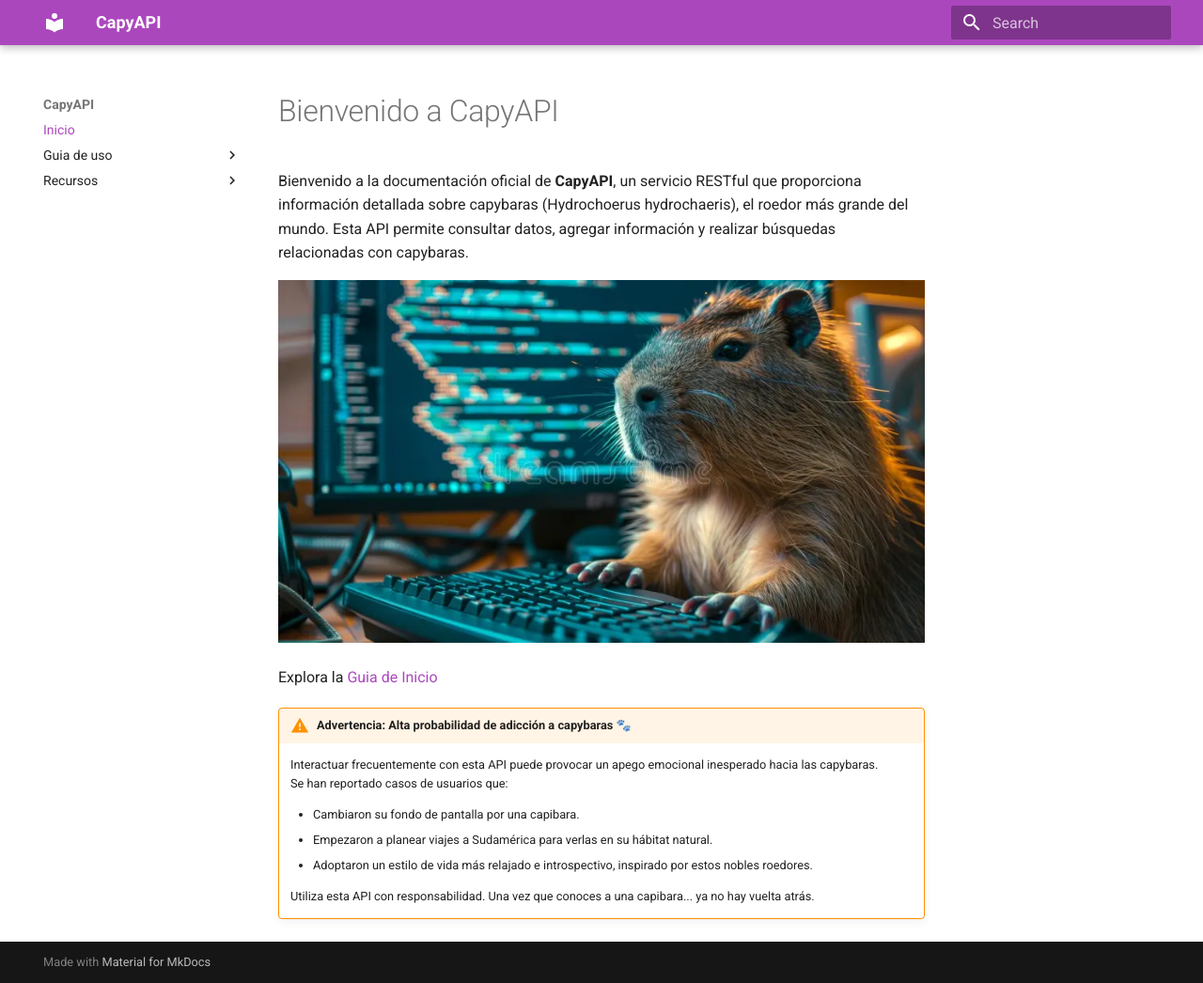
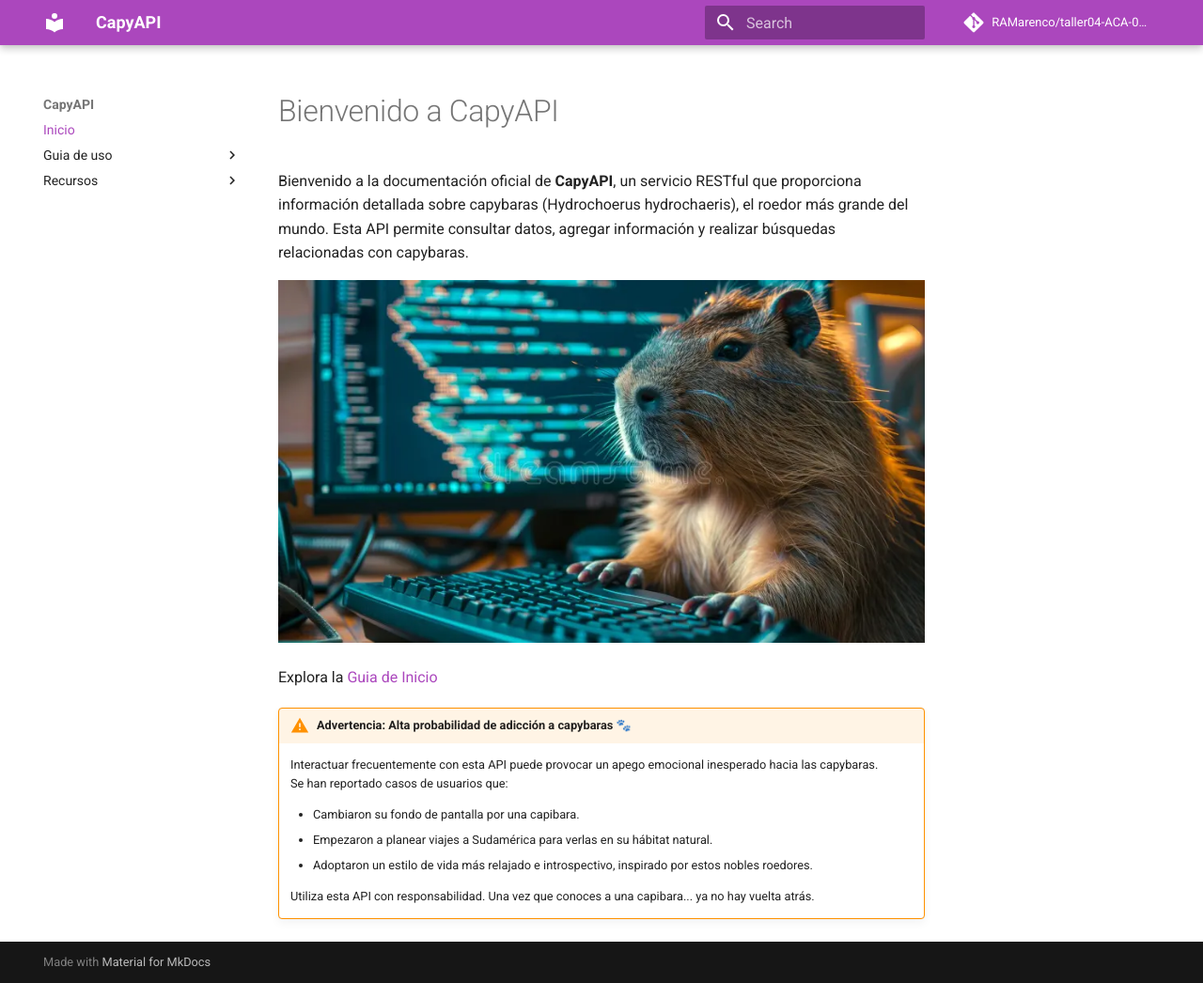
Before and after one commit to RAMarenco/taller04-ACA-00080121, an MkDocs documentation site: the page built from docs/index.md, in a window 1280 px wide and 1046 px high. Shown: the whole window at 94% size. Built offline with MkDocs 1.6.1 and Material for MkDocs 9.7.7, drawn with Linux system fonts in a browser that asks for light colours; comment, search, counter and statistics services are not loaded.

Commit message:
Add repo link

```diff
--- a/mkdocs.yml
+++ b/mkdocs.yml
@@ -1,8 +1,12 @@
 site_name: CapyAPI
 site_description: Documentation oficial de la API de capybaras
 site_author: Equipo Capybaranse (Roberto Marenco)
+repo_url: https://github.com/RAMarenco/taller04-ACA-00080121
+repo_name: RAMarenco/taller04-ACA-00080121
 theme:
   name: material
+  icon:
+    repo: fontawesome/brands/git-alt
   palette:
     - media: "(prefers-color-scheme: light)"
       scheme: default
```
